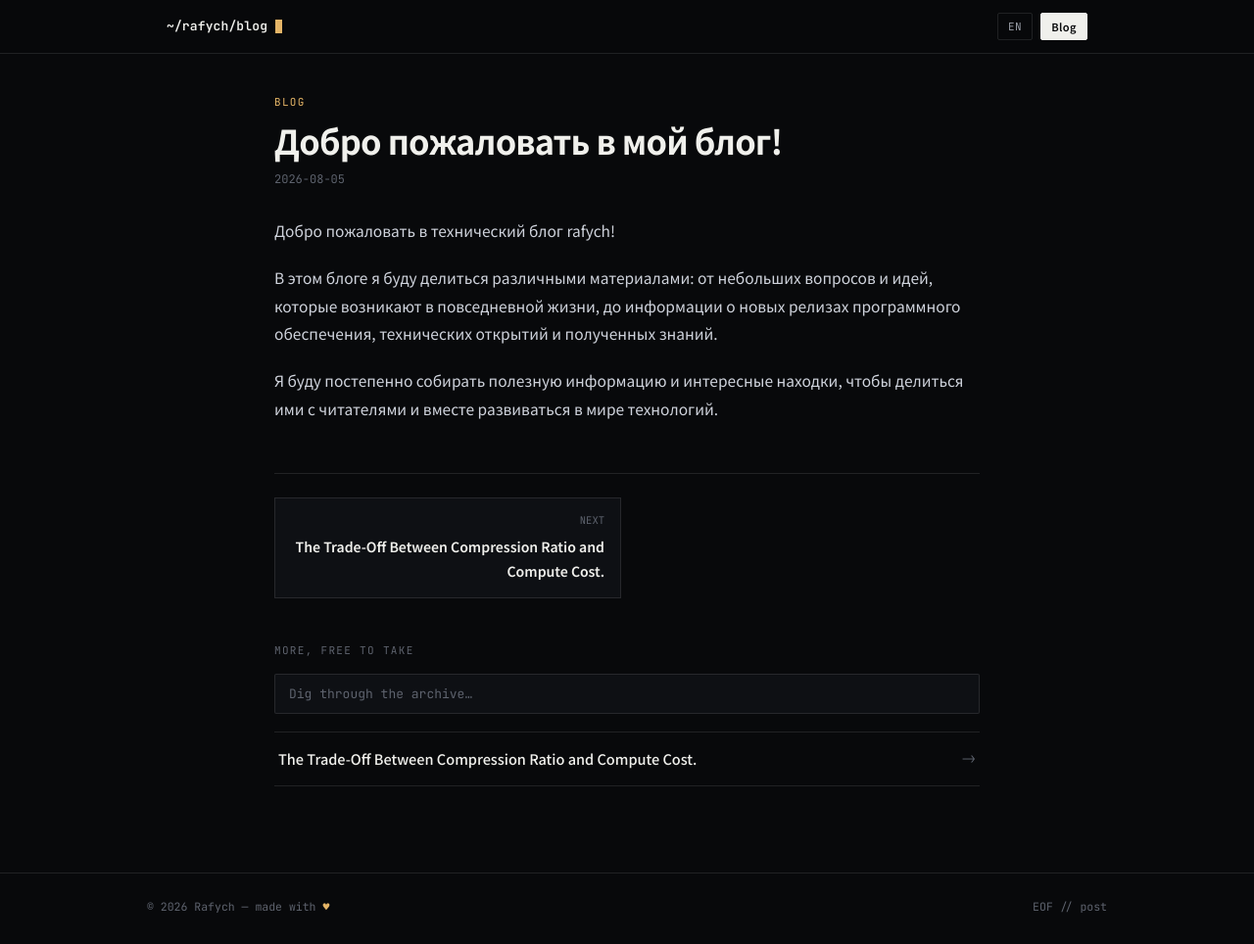
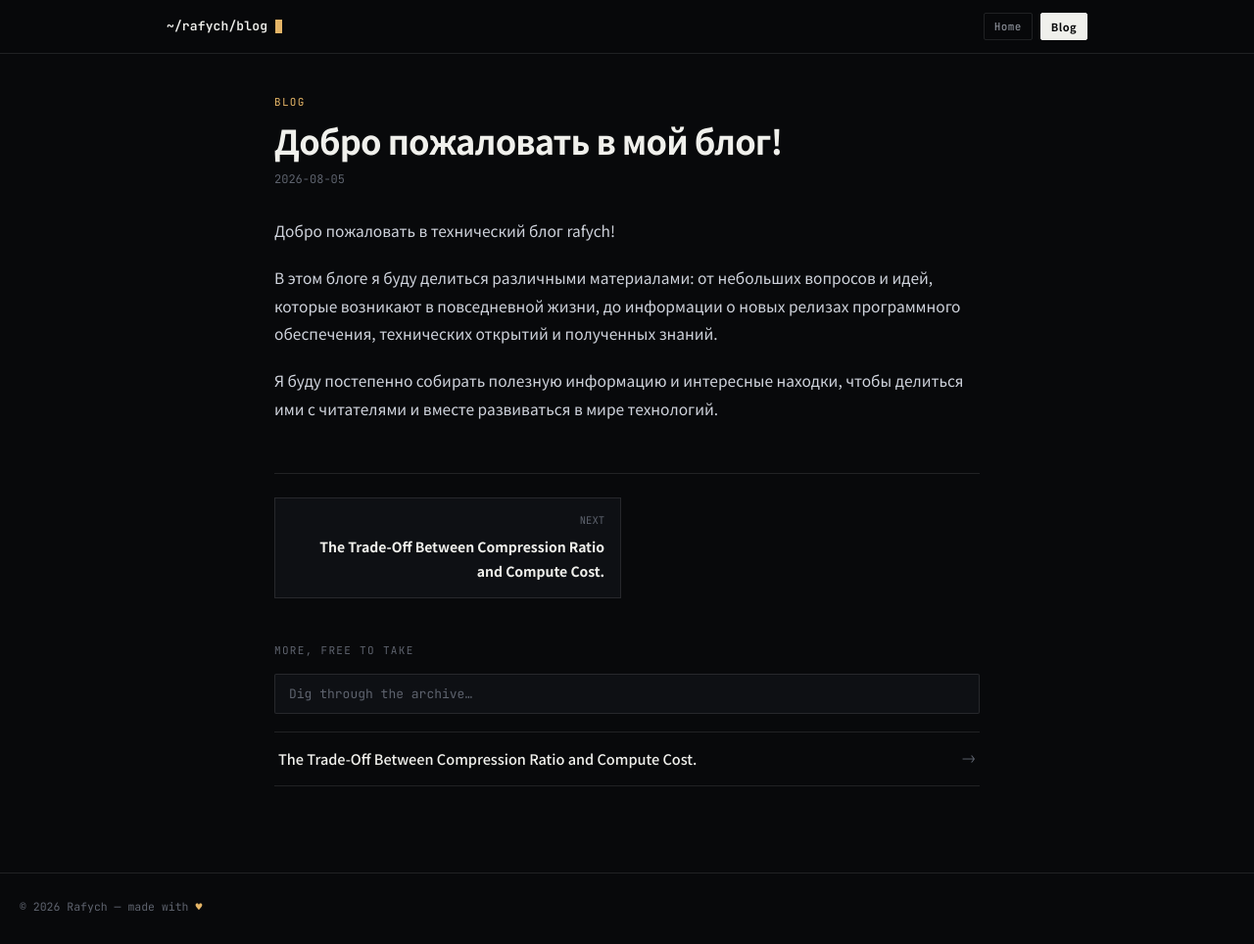
Before and after one commit to Rafych/rafych.github.io, a Jekyll site: the page built from _posts/2026-05-08-Добро-пожaловать-в-мой-блог!.md, in a window 1280 px wide and 964 px high. Shown: the whole window at 98% size. Built offline with Jekyll 4.4.1, drawn with Linux system fonts in a browser that asks for light colours; some web fonts are replaced; our own code applies the rules of GitHub Pages for plain Markdown files.

Commit message:
Add files via upload

```diff
--- a/_layouts/default.html
+++ b/_layouts/default.html
@@ -1,43 +1,42 @@
+<!DOCTYPE html>
 <!--
-  Fonts & Libraries:
+  Third-party resources used on this page
+
+  Fonts (served by Google Fonts, https://fonts.google.com — font files unmodified)
   - Google Sans
     Copyright (c) Google Inc.
     Licensed under the SIL Open Font License, Version 1.1
     https://fonts.google.com/specimen/Google+Sans
-    https://scripts.sil.org/OFL
-
   - Noto Sans JP
     Copyright (c) Google Inc.
     Licensed under the SIL Open Font License, Version 1.1
-    https://fonts.google.com/specimen/Noto+Sans+JP
-    https://scripts.sil.org/OFL
-
+    https://fonts.google.com/noto/specimen/Noto+Sans+JP
   - JetBrains Mono
     Copyright (c) JetBrains s.r.o.
     Licensed under the SIL Open Font License, Version 1.1
     https://fonts.google.com/specimen/JetBrains+Mono
-    https://scripts.sil.org/OFL
 
-  Fonts are loaded via Google Fonts (https://fonts.google.com), which serves
-  them under their respective open-source licenses. No modification has been
-  made to the font files themselves.
+  SIL Open Font License 1.1: https://openfontlicense.org
 
-  - MathJax
+  Libraries
+  - MathJax 3 (loaded from jsDelivr, https://www.jsdelivr.com)
     Copyright (c) 2009-2024 The MathJax Consortium
     Licensed under the Apache License, Version 2.0
     https://www.mathjax.org
     https://github.com/mathjax/MathJax/blob/master/LICENSE
 -->
-<!DOCTYPE html>
 <html lang="{{ page.lang | default: 'en' }}">
 <head>
 <meta charset="UTF-8">
 <meta name="viewport" content="width=device-width, initial-scale=1.0, viewport-fit=cover">
+<meta name="theme-color" content="#08090b">
 {% seo %}
 <link rel="alternate" type="application/rss+xml" title="{{ site.title }}" href="{{ "/feed.xml" | absolute_url }}">
 <link rel="preconnect" href="https://fonts.googleapis.com">
 <link rel="preconnect" href="https://fonts.gstatic.com" crossorigin>
-<link href="https://fonts.googleapis.com/css2?family=Google+Sans:wght@400;500;600;700;800&family=Noto+Sans+JP:wght@400;500;600;700;800&family=JetBrains+Mono:wght@400;500;600;700&display=swap" rel="stylesheet">
+<link rel="stylesheet" href="https://fonts.googleapis.com/css2?family=Google+Sans:wght@400;500;600;700&display=swap">
+<link rel="stylesheet" href="https://fonts.googleapis.com/css2?family=Noto+Sans+JP:wght@400;500;700&display=swap">
+<link rel="stylesheet" href="https://fonts.googleapis.com/css2?family=JetBrains+Mono:wght@400;600&display=swap">
 <link rel="stylesheet" href="/assets/css/design-system.css">
 <script>
 window.MathJax = {
@@ -45,11 +44,10 @@ window.MathJax = {
     inlineMath: [['$', '$'], ['\\(', '\\)']],
     displayMath: [['$$', '$$'], ['\\[', '\\]']],
     processEscapes: true
-  },
-  svg: { fontCache: 'global' }
+  }
 };
 </script>
-<script id="MathJax-script" async src="https://cdn.jsdelivr.net/npm/mathjax@3/es5/tex-mml-chtml.js"></script>
+<script id="MathJax-script" defer src="https://cdn.jsdelivr.net/npm/mathjax@3/es5/tex-mml-chtml.js"></script>
 </head>
 <body>
 
@@ -60,66 +58,60 @@ window.MathJax = {
       <span class="rf-brand-cursor" aria-hidden="true"></span>
     </a>
     <div class="rf-nav-controls">
-      <button type="button" class="rf-btn-min" id="lang-toggle-btn" title="Switch language">EN</button>
-      <a class="rf-btn-min is-solid" href="/blog" id="blog-btn" data-i18n="blog">Blog</a>
+      <a class="rf-btn-min" href="/" data-i18n="home">Home</a>
+      <a class="rf-btn-min is-solid" href="/blog" data-i18n="blog">Blog</a>
     </div>
   </nav>
 </header>
 
 <main class="rf-main rf-main--narrow">
   <article class="post-article">
-    <p class="rf-page-label" id="page-label" data-i18n="pageLabel">Blog</p>
+    <p class="rf-page-label" data-i18n="pageLabel">Blog</p>
     <h1 class="rf-page-title">{{ page.title }}</h1>
-    <p class="post-date">{{ page.date | date: "%Y-%m-%d" }}</p>
+    <p class="post-date"><time datetime="{{ page.date | date_to_xmlschema }}">{{ page.date | date: "%Y-%m-%d" }}</time></p>
     <div class="post-content">
       {{ content }}
     </div>
   </article>
 
   {% if page.previous or page.next %}
-  <div class="post-nav">
+  <nav class="post-nav" aria-label="Posts">
     {% if page.previous %}
-    <a href="{{ page.previous.url }}">
-      <span class="post-nav-label" id="post-nav-prev-label">Prev</span>
+    <a href="{{ page.previous.url | relative_url }}">
+      <span class="post-nav-label" data-i18n="prevLabel">Prev</span>
       <span class="post-nav-title">{{ page.previous.title }}</span>
     </a>
     {% endif %}
     {% if page.next %}
-    <a href="{{ page.next.url }}" class="post-nav-next">
-      <span class="post-nav-label" id="post-nav-next-label">Next</span>
+    <a href="{{ page.next.url | relative_url }}" class="post-nav-next">
+      <span class="post-nav-label" data-i18n="nextLabel">Next</span>
       <span class="post-nav-title">{{ page.next.title }}</span>
     </a>
     {% endif %}
-  </div>
+  </nav>
   {% endif %}
 
   <div class="more-posts">
-    <p class="more-posts-label" id="more-posts-label" data-i18n="morePostsLabel">More posts</p>
+    <p class="more-posts-label" data-i18n="morePostsLabel">More posts</p>
     <div class="search-box">
-      <input type="text" class="search-input" id="search-input" data-i18n-placeholder="searchPlaceholder" placeholder="Search...">
+      <input type="search" class="search-input" id="search-input" aria-label="Search posts" data-i18n-placeholder="searchPlaceholder" placeholder="Search...">
     </div>
-    <div class="blog-list" id="blog-list">
-      <div class="blog-empty" id="blog-loading">Loading...</div>
-    </div>
+    <div class="blog-list" id="blog-list"></div>
     <div class="search-pagination" id="search-pagination" style="display:none;"></div>
   </div>
 </main>
 
 <footer class="rf-footer">
-  <div class="rf-footer-inner">
-    <span><span id="footer-year">© 2026 Rafych</span> — <span data-i18n="footer">made with</span> <span class="heart">♥</span></span>
-    <span>EOF // post</span>
-  </div>
+  <span id="footer-year">© Rafych</span> — <span data-i18n="footer">made with</span> <span class="heart">♥</span>
 </footer>
 
 <script src="/assets/js/lang.js"></script>
 <script src="/assets/js/blog-posts.js"></script>
 <script src="/assets/js/fx.js"></script>
 <script>
-var PAGE_LANG = {{ page.lang | default: 'en' | jsonify }};
-
 var C = {
   en: {
+    home: 'Home',
     blog: 'Blog',
     pageLabel: 'Blog',
     morePostsLabel: 'More, free to take',
@@ -149,43 +142,22 @@ var C = {
   }
 };
 
-var currentLang = RafychLang.detect(PAGE_LANG);
-var langBtn = document.getElementById('lang-toggle-btn');
-var CURRENT_URL = {{ page.url | jsonify }};
+var currentLang = RafychLang.detect({{ page.lang | default: 'en' | jsonify }});
 
 var postList = RafychBlog.createListController({
   listEl: document.getElementById('blog-list'),
   pagEl: document.getElementById('search-pagination'),
   pageSize: 10,
   defaultLimit: 5,
-  excludeUrl: CURRENT_URL,
+  excludeUrl: {{ page.url | relative_url | jsonify }},
   dict: function () { return C[currentLang]; }
 });
-
-function applyLang() {
-  var d = C[currentLang];
-  RafychLang.apply(d, currentLang);
-  if (langBtn) langBtn.textContent = currentLang.toUpperCase();
-  var prevLabelEl = document.getElementById('post-nav-prev-label');
-  if (prevLabelEl) prevLabelEl.textContent = d.prevLabel;
-  var nextLabelEl = document.getElementById('post-nav-next-label');
-  if (nextLabelEl) nextLabelEl.textContent = d.nextLabel;
-  postList.render();
-}
-
-if (langBtn) {
-  langBtn.addEventListener('click', function () {
-    currentLang = currentLang === 'en' ? 'ru' : 'en';
-    try { localStorage.setItem('lang', currentLang); } catch (e) {}
-    applyLang();
-  });
-}
 
 document.getElementById('search-input').addEventListener('input', function (e) {
   postList.setQuery(e.target.value);
 });
 
-applyLang();
+RafychLang.apply(C[currentLang], currentLang);
 postList.load();
 document.getElementById('footer-year').textContent = '© ' + new Date().getFullYear() + ' Rafych';
 RafychFX.init();
```
Also changed, not shown: other parts of _layouts/default.html (+1 -0 lines).
